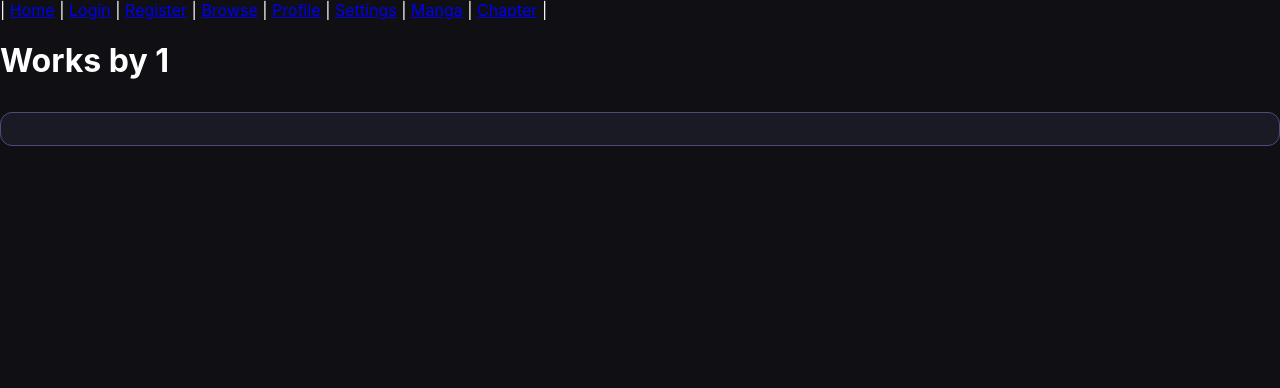
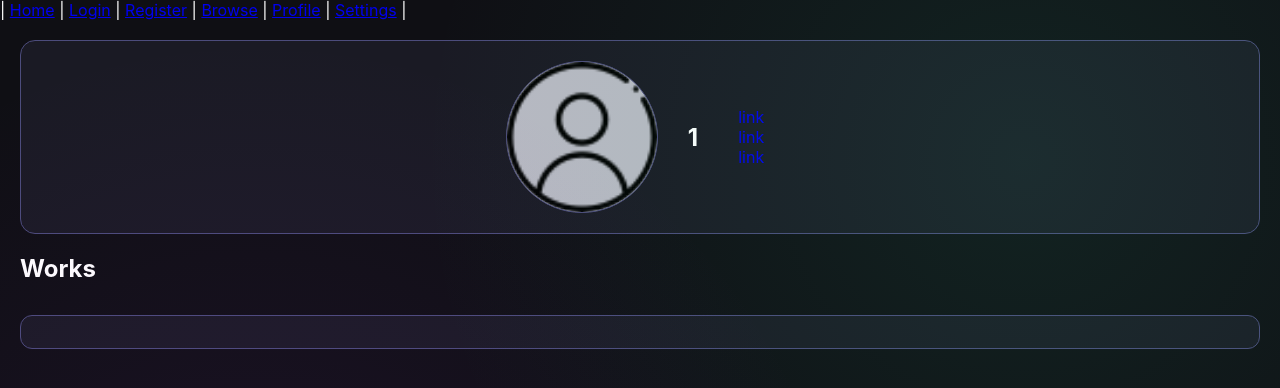
Before and after one commit to Raidiniom/Read_MangaKas, a React (Vite) app in the folder frontend/: page /author/1 in a window 1280 px wide. Shown: the top 388 px of the page. Built offline with nearby package versions, Linux system fonts and the light colour scheme; the HTML template or start-up script is replaced by a standard one.

Commit message:
Author and Tag pages are made one after another!

```diff
--- a/frontend/src/App.jsx
+++ b/frontend/src/App.jsx
@@ -8,6 +8,7 @@ import Manga_Page from './pages/Manga_page'
 import Settings_page from './pages/Settings_page'
 import Chapter_page from './pages/Chapter_page'
 import Author_page from './pages/Author_page'
+import Tag_page from './pages/Tag_page'
 
 function App() {
 
@@ -22,8 +23,6 @@ function App() {
         <Link to="/browse">Browse</Link> |{" "}
         <Link to="/profile">Profile</Link> |{" "}
         <Link to="/settings">Settings</Link> |{" "}
-        <Link to="/manga/:title">Manga</Link> |{" "}
-        <Link to="/manga/:title/chapter/:chapterNumber">Chapter</Link> |{" "}
       </div>
 
       <Routes>
@@ -34,8 +33,9 @@ function App() {
         <Route path='/profile' element={<Profile_page />} />
         <Route path='/settings' element={<Settings_page />} />
         <Route path='/manga/:title' element={<Manga_Page />} />
-        <Route path='/manga/:title/chapter/:chapterNumber' element={<Chapter_page />} />
+        <Route path='/manga/:title/chapter/:language/:chapterNumber' element={<Chapter_page />} />
         <Route path='/author/:authorName' element={<Author_page />} />
+        <Route path='/tag/:tag' element={<Tag_page />} />
       </Routes>
     </>
   )
--- a/frontend/src/components/Chapter_bar.jsx
+++ b/frontend/src/components/Chapter_bar.jsx
@@ -1,4 +1,3 @@
-import { Link } from "react-router-dom";
 import "../styles/chapter_bar.css";
 
 
@@ -6,12 +5,10 @@ export default function Chapter_bar({ manga = {}, chapeterNumber }) {
 
     return (
         <>
-            <Link to={`/manga/${manga.slug}/chapter/${chapeterNumber}`} style={{ textDecoration: 'none' }}>
-                <div className="bar-body">
-                    <h2>{manga.title}</h2>
-                    <h3>Chapter {chapeterNumber}</h3>
-                </div>
-            </Link>
+            <div className="bar-body">
+                <h2>{manga.title}</h2>
+                <h3>Chapter {chapeterNumber}</h3>
+            </div>
         </>
     )
 }
--- a/frontend/src/components/Header_part.jsx
+++ b/frontend/src/components/Header_part.jsx
@@ -20,7 +20,7 @@ const Header_part = () => {
 
             <div className='routes-container'>
                 {isLoggedIn(null) ?
-                    <Link to='/profile'><img src="/profile_button.png" alt="profile" /></Link>
+                    <Link className='profile-button' to='/profile'><img src="/profile_button.png" alt="profile picture" /></Link>
                 :
                     <>
                         <Link to='/login'><Button name="login" onClick={null} /></Link>
--- a/frontend/src/components/Manga_header.jsx
+++ b/frontend/src/components/Manga_header.jsx
@@ -30,7 +30,9 @@ export default function Manga_header({ manga_id }) {
                         <h3>Tag/s</h3>
                         <div className="manga-tags">
                             {manga.tags.map((tag, index) => (
-                                <span key={index} className="manga-tag">{tag}</span>
+                                <Link to={`/tag/${tag}`} key={index}>
+                                    <span className="manga-tag">{tag}</span>
+                                </Link>
                             ))}
                         </div>
                     </div>
--- a/frontend/src/data/mockData.js
+++ b/frontend/src/data/mockData.js
@@ -522,3 +522,19 @@ export const searchByAuthor = (authorName) => {
     manga.author.toLowerCase().includes(lowerAuthorName)
   );
 };
+
+export const searchByTag = (tag) => {
+  if (!tag?.trim()) return [];
+
+  const lowerTag = tag.toLowerCase().trim();
+
+  return mockMangas.filter(manga => {
+    // Check if tags exist and is an array
+    if (!Array.isArray(manga.tags)) return false;
+
+    return manga.tags.some(mangaTag => {
+      if (typeof mangaTag !== 'string') return false;
+      return mangaTag.toLowerCase().trim() === lowerTag;
+    });
+  });
+};
--- a/frontend/src/pages/Author_page.jsx
+++ b/frontend/src/pages/Author_page.jsx
@@ -1,24 +1,34 @@
-
-import { useParams } from "react-router-dom";
+import { Link, useParams } from "react-router-dom";
 import { searchByAuthor } from "../data/mockData";
 import Manga_card from "../components/Manga_card";
 
+import "../styles/author_page.css"
+
 export default function Author_page() {
-    const { authorName } = useParams(); // Get from URL
+    const { authorName } = useParams();
     const authorMangas = searchByAuthor(authorName);
-
-    console.log(authorMangas)
-
-    // Optional: handle URL decoding for special characters
     const displayName = decodeURIComponent(authorName || "");
 
-    if (!authorName) {
-        return <div>No author specified</div>;
-    }
+    const authlinks = [
+        "#",
+        "#",
+        "#",
+    ]
 
-    return (
+return (
         <div className="author-body">
-            <h1>Works by {displayName}</h1>
+            <div className="author-details">
+                <img src="/profile_button.png" alt="" className="author-pic" />
+                <h2 className="author-name">{displayName}</h2>
+
+                <div className="author-links">
+                    {authlinks.map((link, index) => (
+                        <Link key={index} to={link}>link</Link>
+                    ))}
+                </div>
+            </div>
+
+            <h2>Works</h2>
             <div className="manga-grid">
                 {authorMangas.map((manga, index) => (
                     <Manga_card key={index} manga_id={manga.id} />
--- a/frontend/src/pages/Browse_page.jsx
+++ b/frontend/src/pages/Browse_page.jsx
@@ -3,7 +3,6 @@ import Manga_carousel from "../components/Manga_carousel";
 import "../styles/browse_page.css";
 
 import { getRandomMangas } from "../data/mockData";
-import Search_bar from "../components/Search_bar";
 
 export default function Browse_page() {
     const manglist1 = getRandomMangas(15)
--- /dev/null
+++ b/frontend/src/pages/Tag_page.jsx
@@ -0,0 +1,24 @@
+import { useParams } from "react-router-dom"
+import { searchByTag } from "../data/mockData";
+import Manga_card from "../components/Manga_card";
+
+export default function Tag_page() {
+    const { tag } = useParams();
+    const manga = searchByTag(tag);
+
+    return (
+        <>
+            <div className="tag-body">
+                <div className="tag-container">
+                    <h2>{tag}</h2>
+
+                    <div className="manga-grid">
+                        {manga.map((manga, index) => (
+                            <Manga_card key={index} manga_id={manga.id} />
+                        ))}
+                    </div>
+                </div>
+            </div>
+        </>
+    )
+}
--- /dev/null
+++ b/frontend/src/styles/author_page.css
@@ -0,0 +1,61 @@
+.author-body {
+    background: var(--background);
+    padding-bottom: 2rem;
+    padding: 20px;
+}
+
+.author-body::before {
+  content: '';
+  position: absolute;
+  top: 0;
+  left: 0;
+  right: 0;
+  bottom: 0;
+  background:
+    radial-gradient(
+      circle at 20% 80%,
+      rgba(149, 44, 210, 0.1) 0%,
+      transparent 50%
+    ),
+    radial-gradient(
+      circle at 80% 20%,
+      rgba(44, 210, 149, 0.1) 0%,
+      transparent 50%
+    );
+  pointer-events: none;
+}
+
+.author-details {
+    display: flex;
+    gap: 30px;
+    padding: 20px;
+    justify-content: center;
+    background: var(--surface);
+    border: solid var(--border) 1px;
+    border-radius: 15px;
+}
+
+.author-pic {
+    background: var(--text-muted);
+    border: solid var(--border) 1px;
+    border-radius: 100px;
+    width: 150px;
+    height: 150px;
+}
+
+.author-name {
+    font-size: 24px;
+    align-content: center;
+}
+
+.author-links {
+    gap: 20;
+    padding: 10px;
+    display: flex;
+    flex-direction: column;
+    justify-content: center;
+}
+
+.author-links a {
+    text-decoration: none;
+}
--- a/frontend/src/styles/header_part.css
+++ b/frontend/src/styles/header_part.css
@@ -28,6 +28,12 @@
   letter-spacing: 0.5px;
 }
 
+.profile-button {
+  background-color: var(--text-muted);
+  border: solid var(--border) 1px;
+  border-radius: 100px;
+}
+
 .routes-container {
   display: flex;
   gap: 1rem;
```
